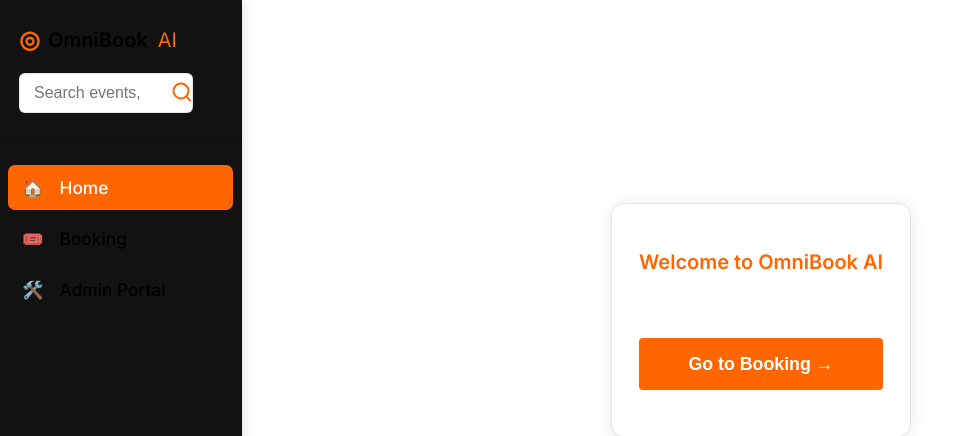
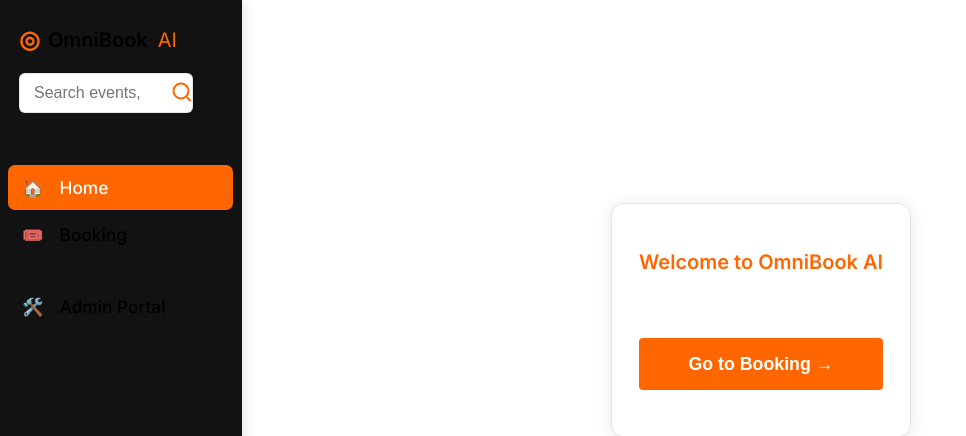
Before and after one commit to Workflow-Manager-admin/omnibook-ai-16339-5bd977bd, a React (Create React App) app in the folder omni_book_ai/: page / in a window 1280 px wide. Shown: the top 436 px of the page, without its empty margins (0-966 px from the left). Built offline with nearby package versions, Linux system fonts and the light colour scheme.

Commit message:
Auto-commit: Changes as of 2025-05-30T05:48:06.188766+00:00

```diff
--- a/omni_book_ai/src/App.js
+++ b/omni_book_ai/src/App.js
@@ -89,7 +89,7 @@ function Layout() {
       </a>
       {/* Sidebar Navigation */}
       {/* Sidebar always includes Admin Portal for all contexts */}
-      <aside className="sidebar" role="navigation" aria-label="Main sidebar navigation">
+      <aside className="sidebar" role="navigation" aria-label="Application main sidebar">
         <div className="sidebar-header">
           <NavLink
             to="/"
@@ -97,19 +97,28 @@ function Layout() {
             aria-label="OmniBook homepage"
             style={{ display: 'flex', alignItems: 'center', gap: 8, textDecoration: "none", color: "inherit" }}
           >
-            <span className="logo-symbol" style={{ fontSize: '1.5rem' }}>◎</span> <span>OmniBook</span><span style={{ fontWeight: '300', color: 'var(--kavia-orange)', marginLeft: 2 }}>AI</span>
+            <span className="logo-symbol" style={{ fontSize: '1.5rem' }}>◎</span>
+            <span>OmniBook</span>
+            <span style={{ fontWeight: '300', color: 'var(--kavia-orange)', marginLeft: 2 }}>AI</span>
           </NavLink>
           {/* Universal Search Bar */}
           <div className="sidebar-search">
             <UniversalSearch />
           </div>
         </div>
-        <nav className="sidebar-nav" aria-label="Main sections">
-          {/* Permanent navigation: Home, Booking, Admin Portal (always visible, even in admin mode) */}
+        {/* Group navigation for user vs admin, with ARIA and headings */}
+        <nav className="sidebar-nav" aria-label="Main navigation links">
+          <div
+            role="group"
+            aria-label="General pages"
+            style={{ marginBottom: 8, borderBottom: '1px solid var(--border-color)', paddingBottom: 5 }}
+          >
             <NavLink
               to="/"
-            className="sidebar-nav-link"
-            aria-label="Home"
+              className={({ isActive }) =>
+                "sidebar-nav-link" + (isActive ? " active" : "")
+              }
+              aria-label="Home page"
               tabIndex={0}
               end
             >
@@ -118,22 +127,33 @@ function Layout() {
             </NavLink>
             <NavLink
               to="/booking"
-            className="sidebar-nav-link"
-            aria-label="Booking"
+              className={({ isActive }) =>
+                "sidebar-nav-link" + (isActive ? " active" : "")
+              }
+              aria-label="Booking Page"
               tabIndex={0}
             >
               <span role="img" aria-label="Booking" style={{ marginRight: 8 }}>🎟️</span>
               Booking
             </NavLink>
+          </div>
+          <div
+            role="group"
+            aria-label="Admin section"
+            style={{ marginTop: 7 }}
+          >
             <NavLink
               to="/admin"
-            className="sidebar-nav-link"
-            aria-label="Admin Portal Dashboard"
+              className={({ isActive }) =>
+                "sidebar-nav-link" + (isActive ? " active" : "")
+              }
+              aria-label="Admin Portal"
               tabIndex={0}
             >
               <span role="img" aria-label="Admin Portal" style={{ marginRight: 8 }}>🛠️</span>
-            Admin Portal
+              <span>Admin Portal</span>
             </NavLink>
+          </div>
         </nav>
         <div className="sidebar-actions">
           <Notifications />
```
Also changed, not shown: 1 other file (tests, documents, lock files or other folders). Lines whose indentation alone changed are shown as unchanged.
